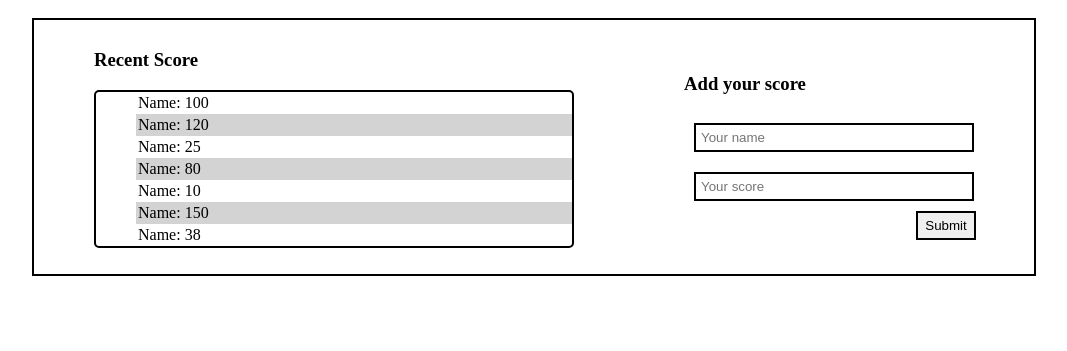
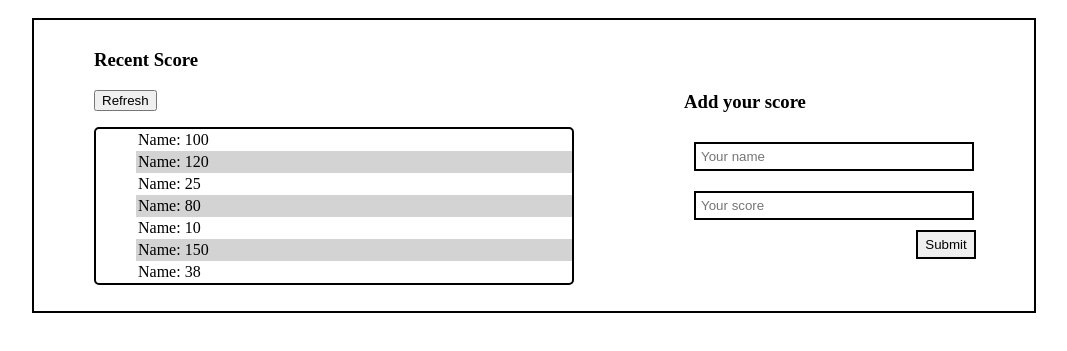
Before and after one commit to mirwaisfarahi/Leaderboard-application, a website built with webpack: page src/index.html in a window 1280 px wide. Shown: the part 97-448 px from the top of the page, without its empty margins (106-1173 px from the left). Built offline with nearby package versions, Linux system fonts and the light colour scheme.

Commit message:
Edit index.html File

```diff
--- a/src/index.html
+++ b/src/index.html
@@ -15,8 +15,9 @@
     </header>
     <main id="container">
         <section id="list-score">
-            <div>
+            <div id="list-header">
                 <h3>Recent Score</h3>
+                <button type="button" id="refresh">Refresh</button>
             </div>
             <div>
                 <ul id="list">
```
